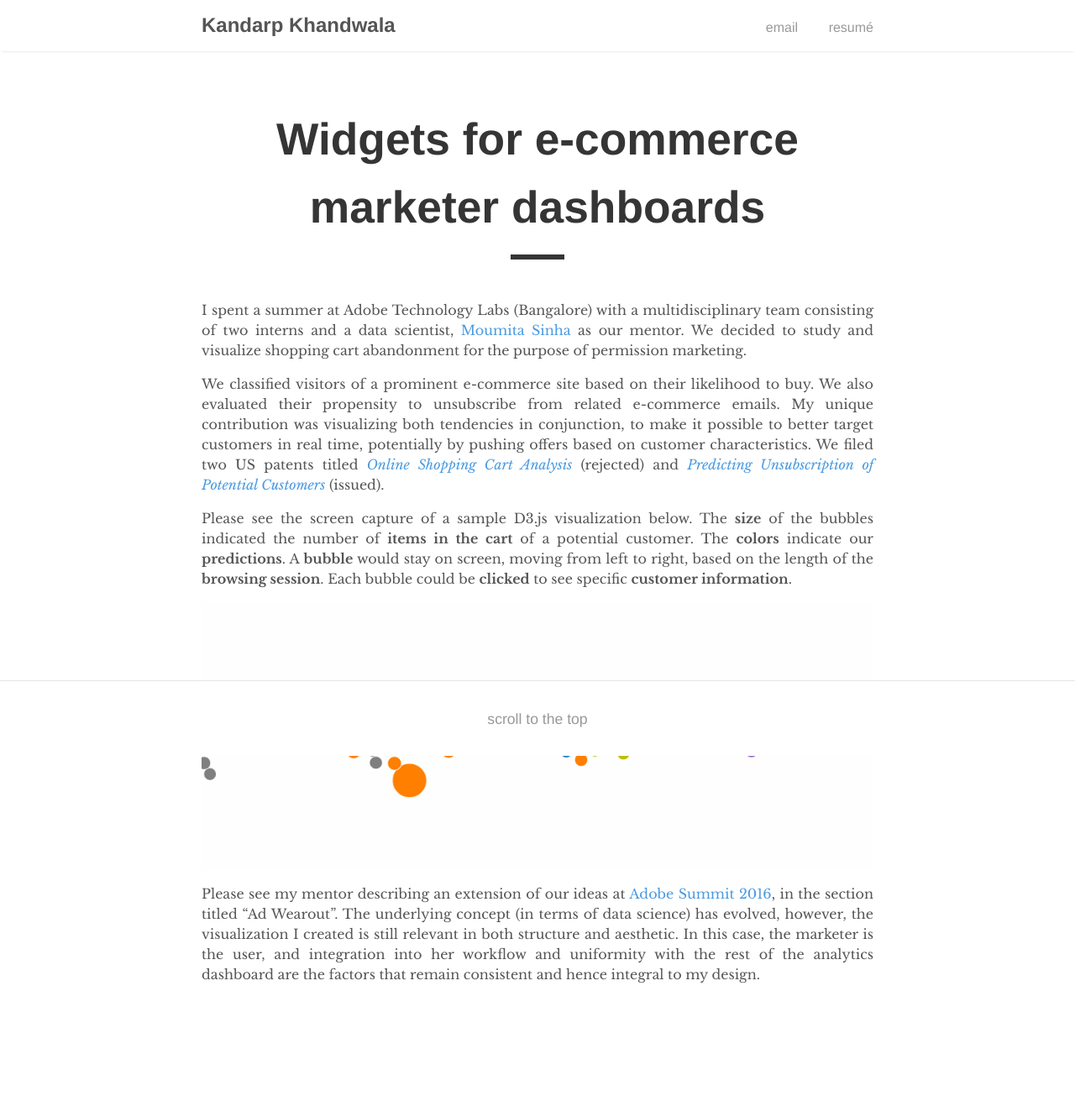
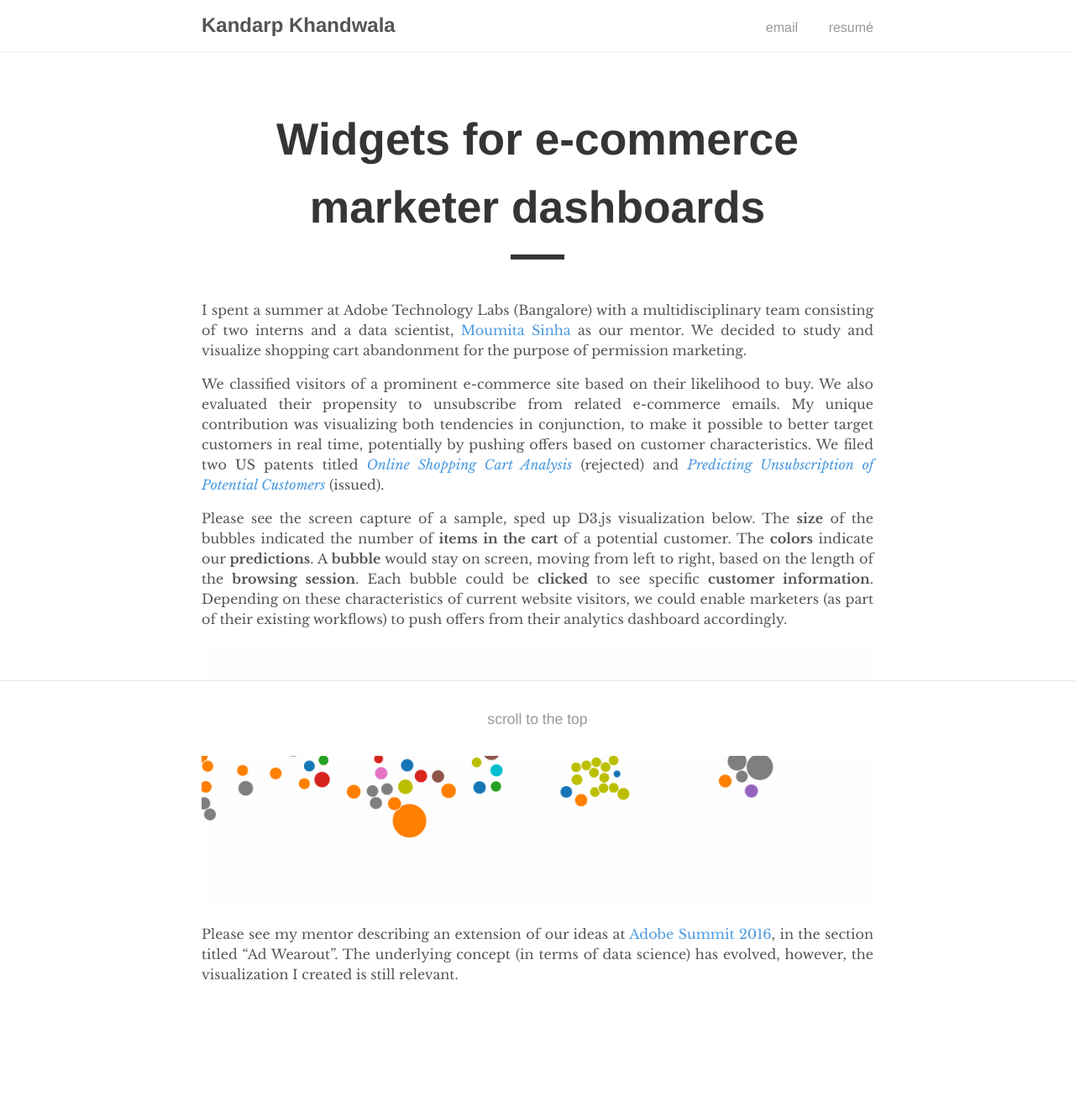
Before and after one commit to kandarpksk/kandarpksk.github.io, a Jekyll site: the page built from _posts/2018-01-27-adobe.md, in a window 1280 px wide. Shown: the whole page at 84% size. Built offline with Jekyll 4.4.1, drawn with Linux system fonts in a browser that asks for light colours.

Commit message:
Update 2018-01-27-adobe.md

```diff
--- a/_posts/2018-01-27-adobe.md
+++ b/_posts/2018-01-27-adobe.md
@@ -9,10 +9,11 @@
 
 We classified visitors of a prominent e-commerce site based on their likelihood to buy. We also evaluated their propensity to unsubscribe from related e-commerce emails. My unique contribution was visualizing both tendencies in conjunction, to make it possible to better target customers in real time, potentially by pushing offers based on customer characteristics. We filed two US patents titled *[Online Shopping Cart Analysis](https://www.google.com/patents/US20160239867)* (rejected) and *[Predicting Unsubscription of Potential Customers](https://www.google.com/patents/US20160225025)* (issued).
 
-Please see the screen capture of a sample D3.js visualization below.
+Please see the screen capture of a sample, sped up D3.js visualization below.
 The **size** of the bubbles indicated the number of **items in the cart** of a potential customer. The **colors** indicate our **predictions**.
 A **bubble** would stay on screen, moving from left to right, based on the length of the **browsing session**. Each bubble could be **clicked** to see specific **customer information**.
+Depending on these characteristics of current website visitors, we could enable marketers (as part of their existing workflows) to push offers from their analytics dashboard accordingly.
 
 ![screen capture of D3 visualization](/assets/adobe/bubbles-short.gif)
 
-Please see my mentor describing an extension of our ideas at [Adobe Summit 2016](http://blogs.adobe.com/conversations/2016/03/summit-sneaks-you-have-to-see.html), in the section titled "Ad Wearout". The underlying concept (in terms of data science) has evolved, however, the visualization I created is still relevant in both structure and aesthetic. In this case, the marketer is the user, and integration into her workflow and uniformity with the rest of the analytics dashboard are the factors that remain consistent and hence integral to my design.
+Please see my mentor describing an extension of our ideas at [Adobe Summit 2016](http://blogs.adobe.com/conversations/2016/03/summit-sneaks-you-have-to-see.html), in the section titled "Ad Wearout". The underlying concept (in terms of data science) has evolved, however, the visualization I created is still relevant.
```
